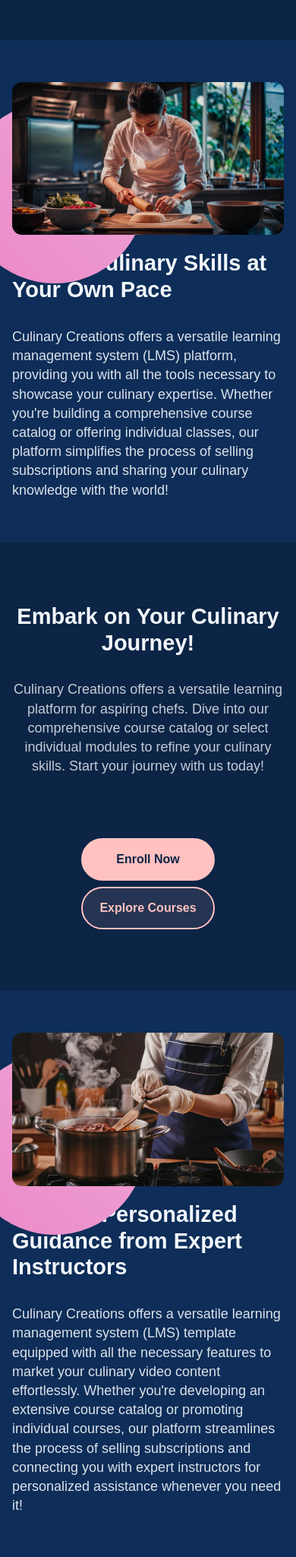
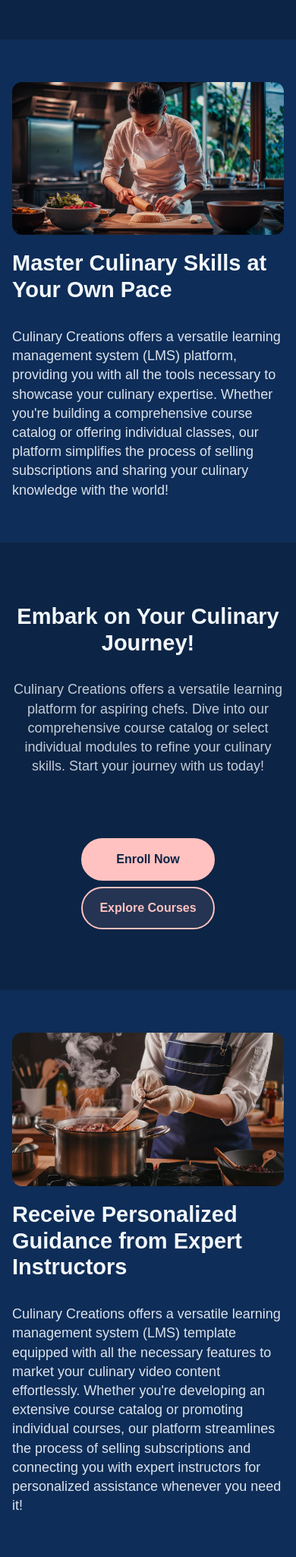
Before and after one commit to MishaKozarev/Template, a PHP site: page /about.html in a window 390 px wide. Shown: the part 777-2826 px from the top of the page at 76% size. Run offline with PHP 8.4, Linux system fonts and the light colour scheme; some web fonts are replaced.

Commit message:
fix: fix styles

```diff
--- a/css/style.css
+++ b/css/style.css
@@ -1813,3 +1813,9 @@ strong {
   display: flex;
   justify-content: center;
 }
+
+@media (max-width: 991px) {
+  .YTHPlefITLzSyOs {
+    display: none;
+  }
+}
```
